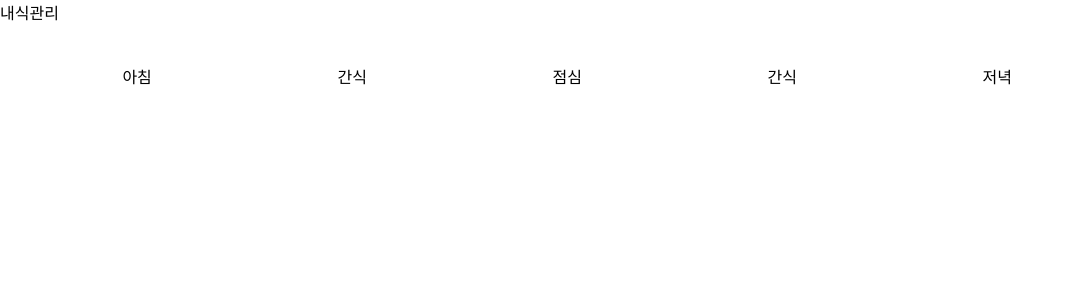
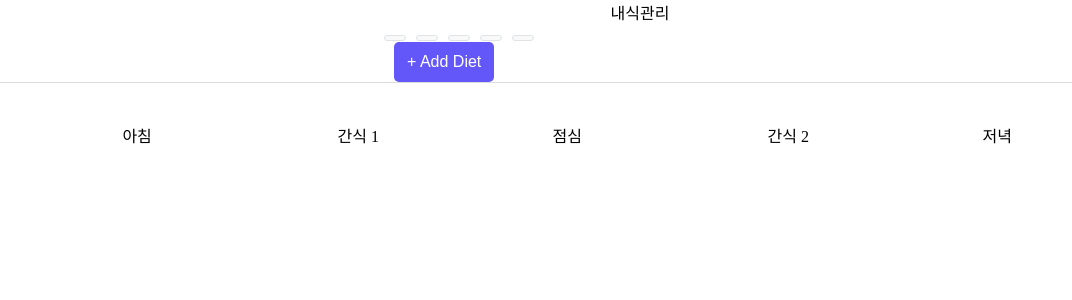
Before and after one commit to seohyunchoiii/dietplan, a React (Create React App) app: page / in a window 1280 px wide. Shown: the top 300 px of the page, without its empty margins (0-1072 px from the left). Built offline with nearby package versions, Linux system fonts and the light colour scheme.

Commit message:
Make meal buttons

```diff
--- a/src/App.jsx
+++ b/src/App.jsx
@@ -1,8 +1,12 @@
-import React from 'react'
+import React, {useState} from 'react'
 import styled from 'styled-components'
+import DietForm from './components/DietForm'
 
 const Container = styled.div``
-const Header = styled.div``
+const Header = styled.div`
+  display: flex;
+  justify-content: center;
+`
 const Main = styled.div`
   display: flex;
   justify-content: space-evenly;
@@ -17,11 +21,12 @@ const App = () => {
   return (
     <Container>
       <Header>내식관리</Header>
+      <DietForm/>
       <Main>
         <Column>아침</Column>
-        <Column>간식</Column>
+        <Column>간식 1</Column>
         <Column>점심</Column>
-        <Column>간식</Column>
+        <Column>간식 2</Column>
         <Column>저녁</Column>
       </Main>
     </Container>
--- /dev/null
+++ b/src/components/DietForm.jsx
@@ -0,0 +1,84 @@
+import React, {useState} from 'react'
+import styled from 'styled-components'
+import Meals from './Meals'
+
+const Container = styled.div`
+  display: flex;
+  align-items: center;
+  justify-content: center;
+  border-bottom: 1px solid #dcdcdc;
+  `
+
+const Form = styled.form`
+  width: 40%;
+`
+const MealsWrapper = styled.div`
+  display: flex;
+`
+const Submit = styled.button`
+  font-size: 16px;
+  font-weight: 500;
+  background-color: #6457f9;
+  color: #fff;
+  border-radius: 5px;
+  height: 40px;
+  padding: 3px 13px;
+  margin-left: 10px;
+  border: none;
+  cursor: pointer;
+`
+
+const DietForm = ({setDiets}) => {
+  const [dietData, setDietData] = useState({
+    meals: []
+  })
+
+  const checkMeal = (meal) => {
+    return dietData.meals.some(item => item === meal)
+  }
+
+  const selectMeal = (meal) => {
+    if(dietData.meals.some(item => item === meal)) {
+      const filterMeals = dietData.meals.filter(item => item !== meal)
+      setDietData(prev => {
+        return {...prev, meals: filterMeals}
+      })
+    }
+    else {
+      setDietData(prev => {
+        return {...prev, meals: [meal]}
+      })
+    }
+  };
+
+  const handleSubmit = (e) => {
+    e.preventDefault();
+    console.log(dietData);
+    setDiets(prev => {
+      return [...prev, dietData];
+    });
+    setDietData({
+      buttons: []
+    }
+    )
+  }
+
+  return (
+    <Container>
+      <Form onSubmit={handleSubmit}>
+        <MealsWrapper>
+          <Meals name="조식" selectMeal={selectMeal} selected={checkMeal("조식")}/>
+          <Meals name="간식1" selectMeal={selectMeal} selected={checkMeal("간식1")}/>
+          <Meals name="중삭" selectMeal={selectMeal} selected={checkMeal("중식")}/>
+          <Meals name="간식2" selectMeal={selectMeal} selected={checkMeal("간식2")}/>
+          <Meals name="석식" selectMeal={selectMeal} selected={checkMeal("석식")}/>
+        </MealsWrapper>
+        <Submit>
+          + Add Diet
+        </Submit>
+      </Form>
+    </Container>
+  )
+}
+
+export default DietForm
--- /dev/null
+++ b/src/components/Meals.jsx
@@ -0,0 +1,37 @@
+import React from 'react'
+import styled from 'styled-components'
+
+const Container = styled.div``
+const Meal = styled.button`
+  font-size: 14px;
+  font-weight: 500;
+  background-color: #f9f9f9;
+  border: 1px solid #dfe3e6;
+  border-radius: 5px;
+  padding: 2px 10px;
+  margin-right: 10px;
+  cursor: pointer;
+`
+
+const Meals = ({name, selectMeal, selected}) => {
+  const buttonStyle = {
+    조식: {backgroundColor: "#fda821"},
+    간식1: {backgroundColor: "#15d4c8"},
+    중식: {backgroundColor: "#ffd12c"},
+    간식2: {backgroundColor: "#4c75fc"},
+    석식: {backgroundColor: "#a275c3"},
+    default: {backgroundColor: "#f9f9f9"},
+  }
+
+  return (
+    <Container>
+      <Meal
+        type = "button"
+        style = {selected ? buttonStyle[name] : buttonStyle.default}
+        onClick = { () => selectMeal(name)}>
+      </Meal>
+    </Container>
+  )
+}
+
+export default Meals
```
